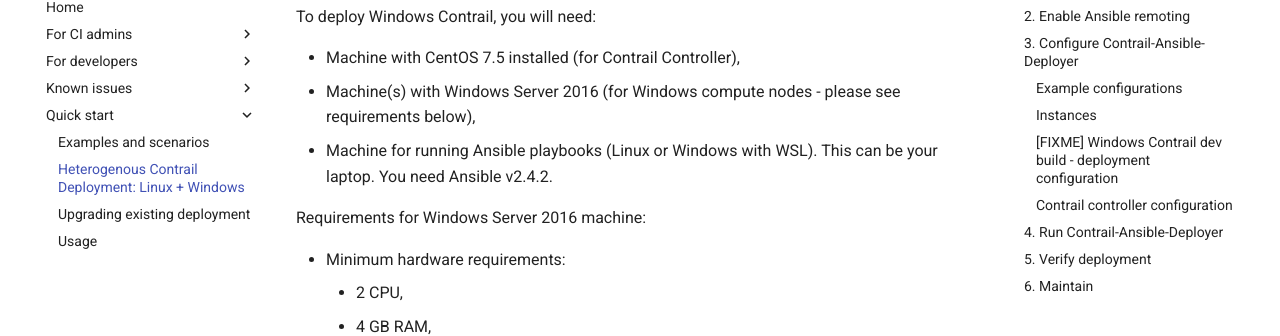
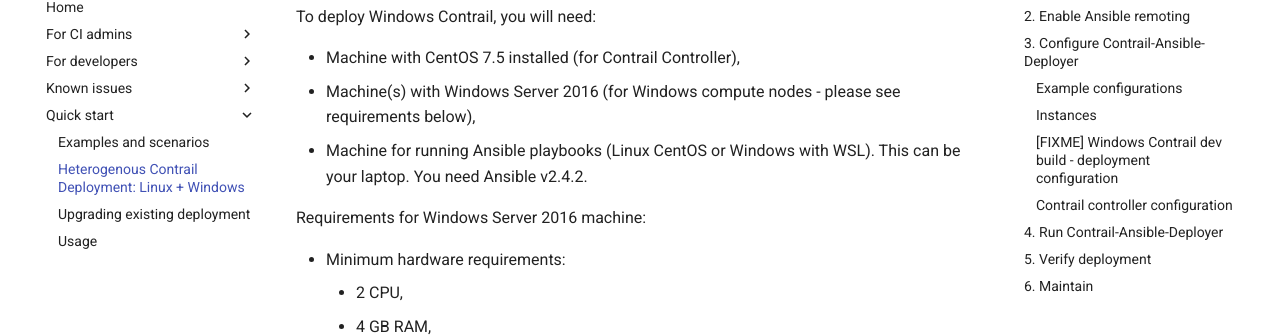
Before and after one commit to piotr-szuberski/contrail-windows-docs, an MkDocs documentation site: the page built from doc/Quick_start/deployment.md, in a window 1280 px wide and 900 px high, scrolled down 308 px. Shown: the part 119-455 px from the top of the window. Built offline with MkDocs 1.6.1 and Material for MkDocs 9.7.7, drawn with Linux system fonts in a browser that asks for light colours.

Commit message:
Make sure to use CentOS for deployer. (#80)

```diff
--- a/doc/Quick_start/deployment.md
+++ b/doc/Quick_start/deployment.md
@@ -12,7 +12,8 @@
 
 * Machine with CentOS 7.5 installed (for Contrail Controller),
 * Machine(s) with Windows Server 2016 (for Windows compute nodes - please see requirements below),
-* Machine for running Ansible playbooks (Linux or Windows with WSL). This can be your laptop. You need Ansible v2.4.2.
+* Machine for running Ansible playbooks (Linux CentOS or Windows with WSL). This can be your laptop.
+You need Ansible v2.4.2.
 
 Requirements for Windows Server 2016 machine:
 
```
